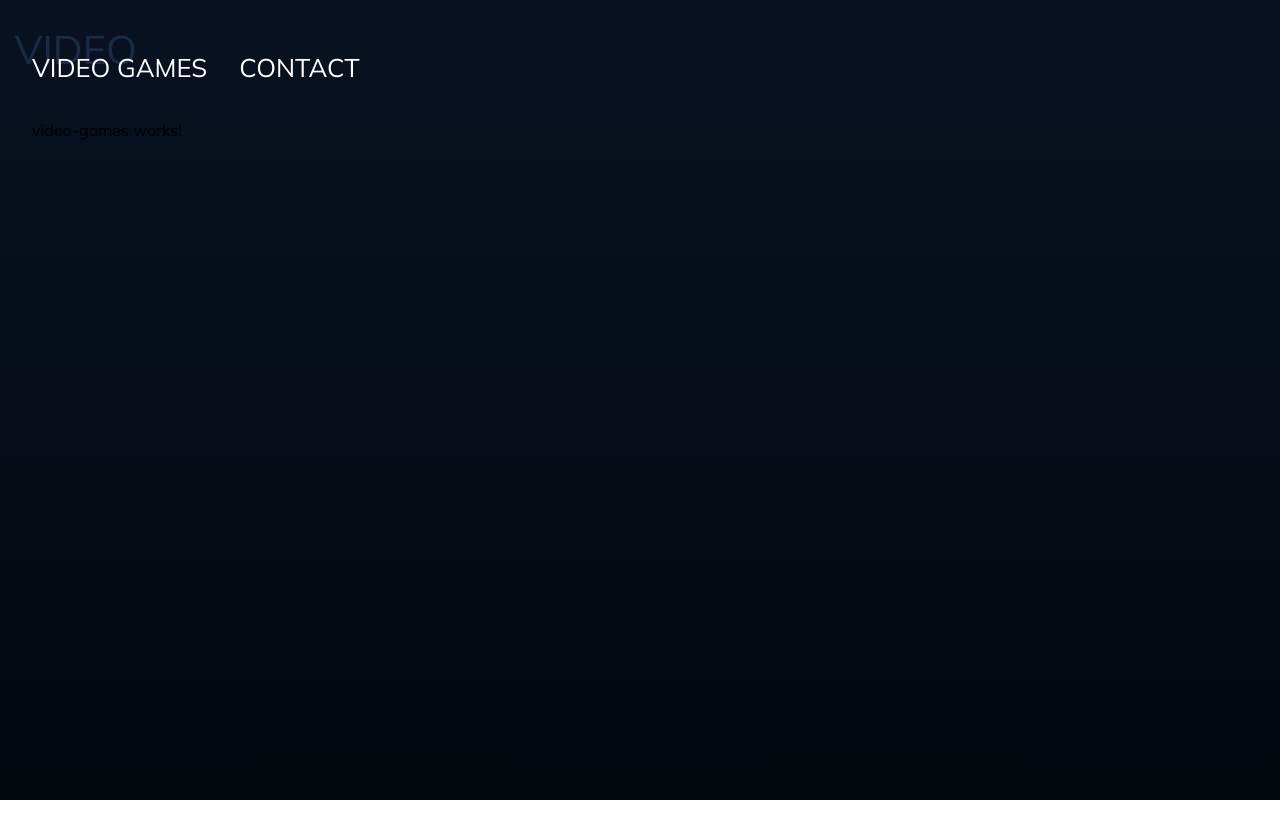
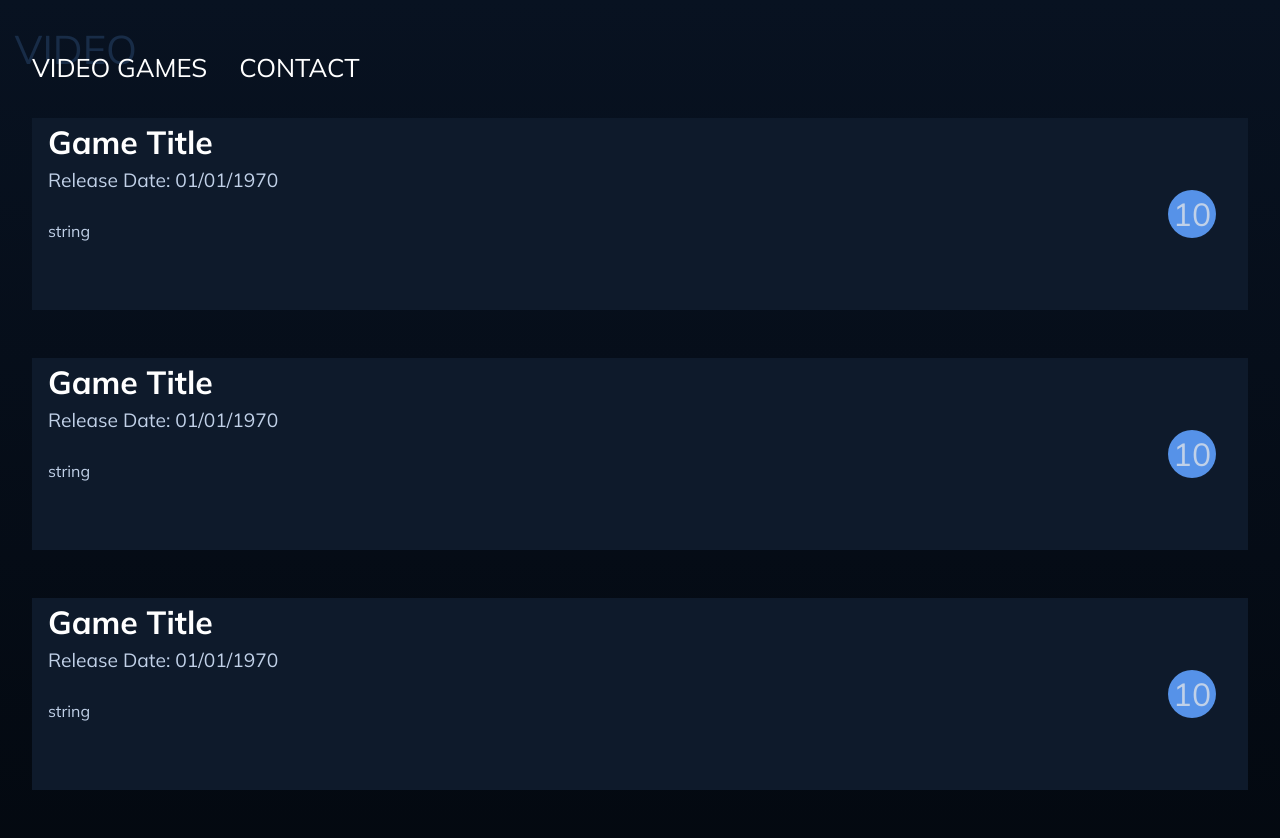
Before and after one commit to nishchithas/VideoGames, an Angular app: page / in a window 1280 px wide. Shown: the top 838 px of the page. Before the commit the page ends 800 px from the top, so only its background shows below. Built offline with nearby package versions, Linux system fonts and the light colour scheme.

Commit message:
added dummy video list working

```diff
--- a/src/app/app.module.ts
+++ b/src/app/app.module.ts
@@ -11,6 +11,8 @@ import { SideNavigationComponent } from './layout/side-navigation/side-navigatio
 import { CommonModule } from '@angular/common';
 import { ReactiveFormsModule } from '@angular/forms';
 import { HttpClientModule } from '@angular/common/http';
+import { GamesFilterComponent } from './pages/home/video-games/games-filter/games-filter.component';
+import { GamesItemComponent } from './pages/home/video-games/games-item/games-item.component';
 
 @NgModule({
   declarations: [
@@ -20,6 +22,8 @@ import { HttpClientModule } from '@angular/common/http';
     VideoGamesComponent,
     SideNavigationComponent,
     LayoutComponent,
+    GamesFilterComponent,
+    GamesItemComponent,
   ],
   imports: [
     BrowserModule,
--- /dev/null
+++ b/src/app/core/models/game.ts
@@ -0,0 +1,7 @@
+export interface Game {
+  id: number;
+  name: string;
+  first_release_date: number;
+  summary: string;
+  rating: number;
+}
--- /dev/null
+++ b/src/app/pages/home/video-games/games-item/games-item.component.html
@@ -0,0 +1,12 @@
+<div class="games-item">
+  <div class="games-item_desc">
+    <span class="title">{{ game?.name }}</span>
+    <span class="date"
+      >Release Date: {{ game?.first_release_date | date: "dd/MM/yyyy" }}</span
+    >
+    <span class="description">{{ game?.summary }}</span>
+  </div>
+  <div class="games-item_number">
+    <span>{{ game?.rating?.toFixed(0) }}</span>
+  </div>
+</div>
--- /dev/null
+++ b/src/app/pages/home/video-games/games-item/games-item.component.scss
@@ -0,0 +1,86 @@
+@import "/src/assets/scss/variables";
+
+.games-item {
+  background-color: $secondary-bg;
+  display: flex;
+  height: 12rem;
+  gap: 2rem;
+  &:not(&:first-child) {
+    margin: 1rem 0;
+  }
+  &:last-child {
+    margin-bottom: 3rem;
+  }
+  &_img_container {
+    width: 12rem;
+    height: 100%;
+    flex-shrink: 0;
+  }
+
+  &_img {
+    height: 100%;
+    width: 100%;
+  }
+
+  &_desc {
+    display: flex;
+    flex-direction: column;
+    color: $primary-color;
+    padding-left: 1rem;
+
+    .title {
+      font-size: $text-xl;
+      color: $secondary-color;
+      font-weight: bold;
+    }
+
+    .date {
+      font-size: $text-lg;
+    }
+    .description {
+      font-size: $text-md;
+      margin-top: 1.5rem;
+      display: -webkit-box;
+      -webkit-line-clamp: 3;
+      -webkit-box-orient: vertical;
+      overflow: hidden;
+    }
+  }
+
+  &_number {
+    font-size: $text-xl;
+    background: $light-bg;
+    color: $primary-color;
+    align-self: center;
+    border-radius: 100%;
+    width: 3rem;
+    height: 3rem;
+    text-align: center;
+    margin-right: 2rem;
+    flex-shrink: 0;
+    margin-left: auto;
+  }
+}
+@media only screen and (max-width: $breakpoint-sm) {
+  .games-item {
+    position: relative;
+    flex-wrap: wrap;
+    height: auto;
+    &_number {
+      position: absolute;
+      top: 5%;
+      right: 3%;
+    }
+    &_img_container {
+      width: 100%;
+      height: 12rem;
+      object-fit: contain;
+    }
+    &_img {
+      object-fit: cover;
+    }
+    &_desc {
+      padding-left: 3rem;
+    }
+  }
+}
--- /dev/null
+++ b/src/app/pages/home/video-games/games-item/games-item.component.ts
@@ -0,0 +1,15 @@
+import { Component, Input, OnInit } from '@angular/core';
+import { Game } from 'src/app/core/models/game';
+
+@Component({
+  selector: 'app-games-item',
+  templateUrl: './games-item.component.html',
+  styleUrls: ['./games-item.component.scss'],
+})
+export class GamesItemComponent implements OnInit {
+  @Input() game?: Game;
+
+  constructor() {}
+
+  ngOnInit(): void {}
+}
--- a/src/app/pages/home/video-games/games-list/games-list.component.html
+++ b/src/app/pages/home/video-games/games-list/games-list.component.html
@@ -1 +1,14 @@
-<p>games-list works!</p>
+<div class="games-container">
+  <div class="games-list flex-grow-1">
+    <ng-container>
+      <div class="games-list">
+        <app-games-item [game]="games[0]"></app-games-item>
+      </div>
+    </ng-container>
+    <ng-container *ngIf="message">
+      <div class="games-list loader">
+        <h1>{{ message }}</h1>
+      </div>
+    </ng-container>
+  </div>
+</div>
--- a/src/app/pages/home/video-games/games-list/games-list.component.scss
+++ b/src/app/pages/home/video-games/games-list/games-list.component.scss
@@ -0,0 +1,20 @@
+@import "/src/assets/scss/variables";
+
+.games-container {
+  display: flex;
+  gap: 1rem;
+}
+.flex-grow-1 {
+  flex-grow: 1;
+}
+.loader {
+  color: white;
+}
+@media only screen and (max-width: $breakpoint-md) {
+  .games-container {
+    flex-direction: column;
+  }
+  .loader {
+    color: white;
+  }
+}
--- a/src/app/pages/home/video-games/games-list/games-list.component.ts
+++ b/src/app/pages/home/video-games/games-list/games-list.component.ts
@@ -1,15 +1,27 @@
 import { Component, OnInit } from '@angular/core';
+import { Game } from 'src/app/core/models/game';
 
 @Component({
   selector: 'app-games-list',
   templateUrl: './games-list.component.html',
-  styleUrls: ['./games-list.component.scss']
+  styleUrls: ['./games-list.component.scss'],
 })
 export class GamesListComponent implements OnInit {
-
-  constructor() { }
+  public games: Game[] = [];
+  public initialState: Game[] = [];
+  public filtredGames: Game[] = [];
+  public message: string = '';
+  constructor() {}
 
   ngOnInit(): void {
+    this.games = [
+      {
+        id: 1,
+        name: 'Game Title',
+        first_release_date: 3,
+        summary: 'string',
+        rating: 10,
+      },
+    ];
   }
-
 }
--- a/src/app/pages/home/video-games/video-games/video-games.component.html
+++ b/src/app/pages/home/video-games/video-games/video-games.component.html
@@ -1 +1,2 @@
-<p>video-games works!</p>
+<app-games-list></app-games-list> <app-games-list></app-games-list>
+<app-games-list></app-games-list>
--- a/src/app/pages/home/video-games/video-games/video-games.component.ts
+++ b/src/app/pages/home/video-games/video-games/video-games.component.ts
@@ -8,5 +8,7 @@ import { Component, OnInit } from '@angular/core';
 export class VideoGamesComponent implements OnInit {
   constructor() {}
 
-  ngOnInit(): void {}
+  ngOnInit(): void {
+    console.log('hi');
+  }
 }
```
Also changed, not shown: 1 other file (tests, documents, lock files or other folders).
